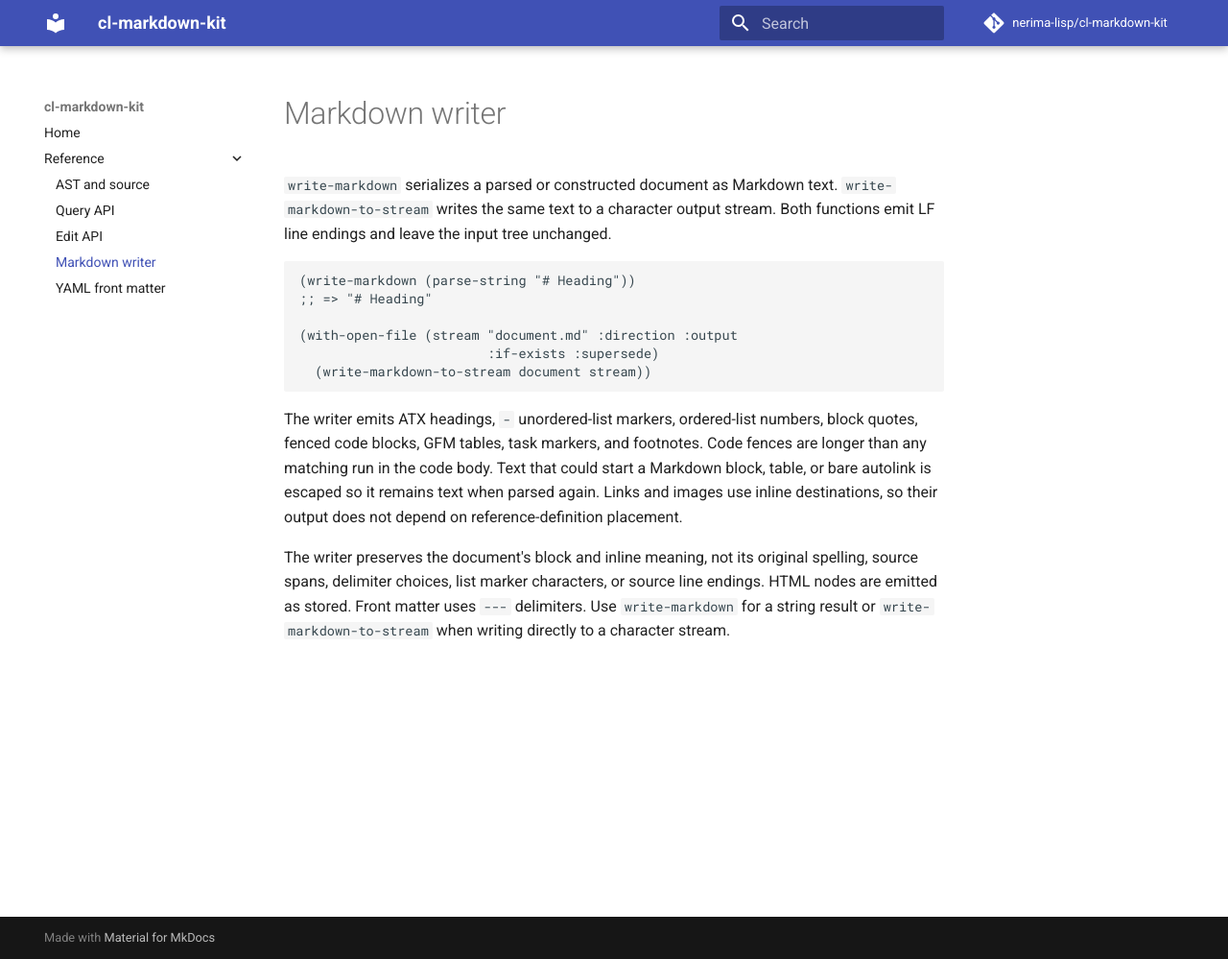
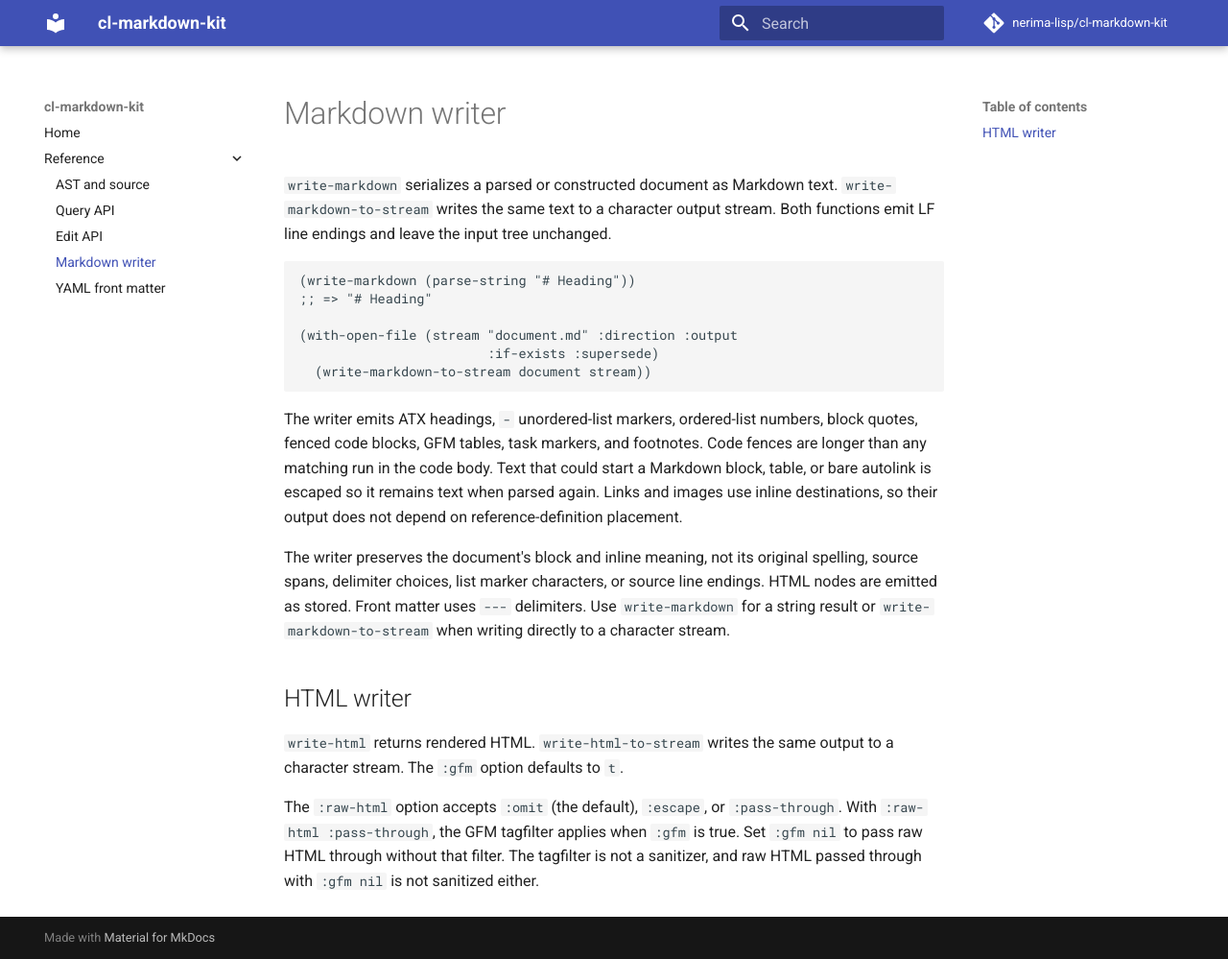
Before and after one commit to nerima-lisp/cl-markdown-kit, an MkDocs documentation site: the page built from docs/src/reference/markdown-writer.md, in a window 1280 px wide and 999 px high. Shown: the whole window at 96% size. Built offline with MkDocs 1.6.1 and Material for MkDocs 9.7.7, drawn with Linux system fonts in a browser that asks for light colours; comment, search, counter and statistics services are not loaded.

Commit message:
Avoid HTML footnote identifier collisions

```diff
--- a/docs/src/reference/markdown-writer.md
+++ b/docs/src/reference/markdown-writer.md
@@ -25,3 +25,14 @@ spelling, source spans, delimiter choices, list marker characters, or source
 line endings. HTML nodes are emitted as stored. Front matter uses `---`
 delimiters. Use `write-markdown` for a string result or
 `write-markdown-to-stream` when writing directly to a character stream.
+
+## HTML writer
+
+`write-html` returns rendered HTML. `write-html-to-stream` writes the same
+output to a character stream. The `:gfm` option defaults to `t`.
+
+The `:raw-html` option accepts `:omit` (the default), `:escape`, or
+`:pass-through`. With `:raw-html :pass-through`, the GFM tagfilter applies when
+`:gfm` is true. Set `:gfm nil` to pass raw HTML through without that filter.
+The tagfilter is not a sanitizer, and raw HTML passed through with `:gfm nil`
+is not sanitized either.
```
Also changed, not shown: 2 other files.
